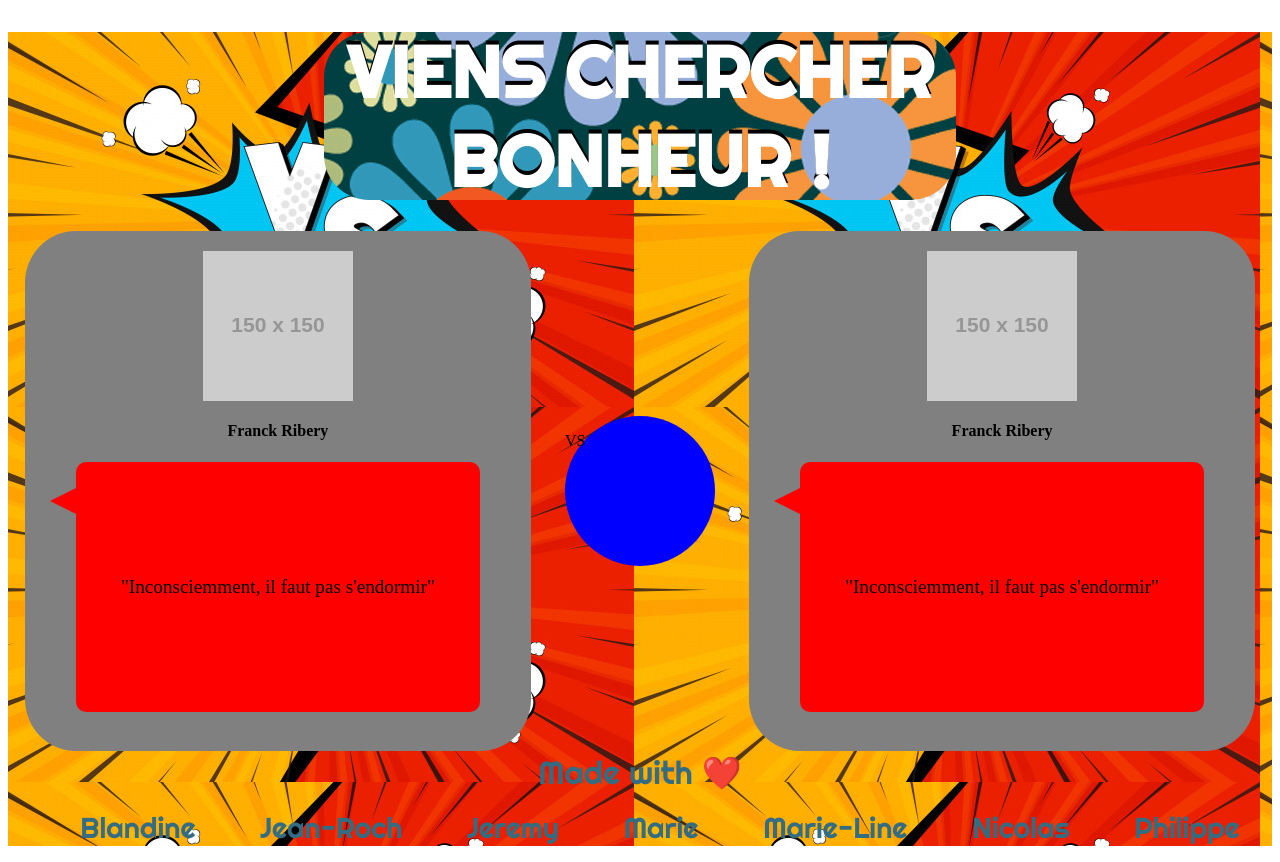
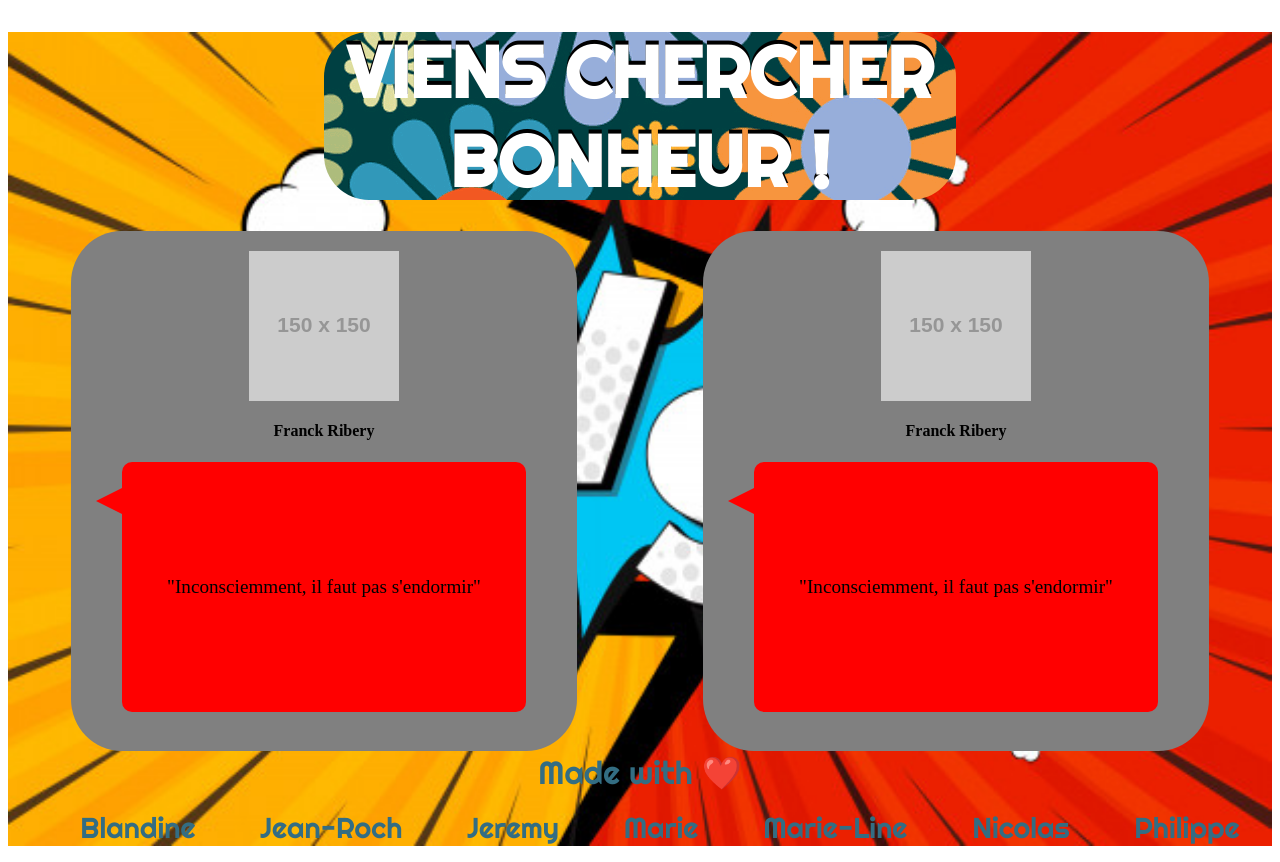
Before and after one commit to BlandineM/santathon-chico-bonheur, an Angular app in the folder frontend/santathon/: page / in a window 1280 px wide. Built offline with nearby package versions, Linux system fonts and the light colour scheme.

Commit message:
bg est full screen

```diff
--- a/frontend/santathon/src/app/app.component.scss
+++ b/frontend/santathon/src/app/app.component.scss
@@ -1,4 +1,5 @@
-.main{
-    background-image: url("../assets/pictures/vs-bg.jpg");
-    object-fit: fill;
+.main {
+  background-image: url("../assets/pictures/vs-bg.jpg");
+  background-repeat: no-repeat;
+  background-size: 100% 100%;
 }
--- a/frontend/santathon/src/app/citation-cards/citation-cards.component.html
+++ b/frontend/santathon/src/app/citation-cards/citation-cards.component.html
@@ -1,18 +1,14 @@
 <div class="container">
   <div class="card">
-        <img src="https://via.placeholder.com/150" alt="">
+    <img src="https://via.placeholder.com/150" alt="" />
     <h4>Franck Ribery</h4>
     <div class="quote">
       <p>"Inconsciemment, il faut pas s'endormir"</p>
     </div>
+  </div>
 
-    </div>
-    <div class="versus">
-        <p>VS</p>
-
-    </div>
   <div class="card">
-        <img src="https://via.placeholder.com/150" alt="">
+    <img src="https://via.placeholder.com/150" alt="" />
     <h4>Franck Ribery</h4>
     <div class="quote">
       <p>"Inconsciemment, il faut pas s'endormir"</p>
```
Lines whose indentation alone changed are shown as unchanged.
